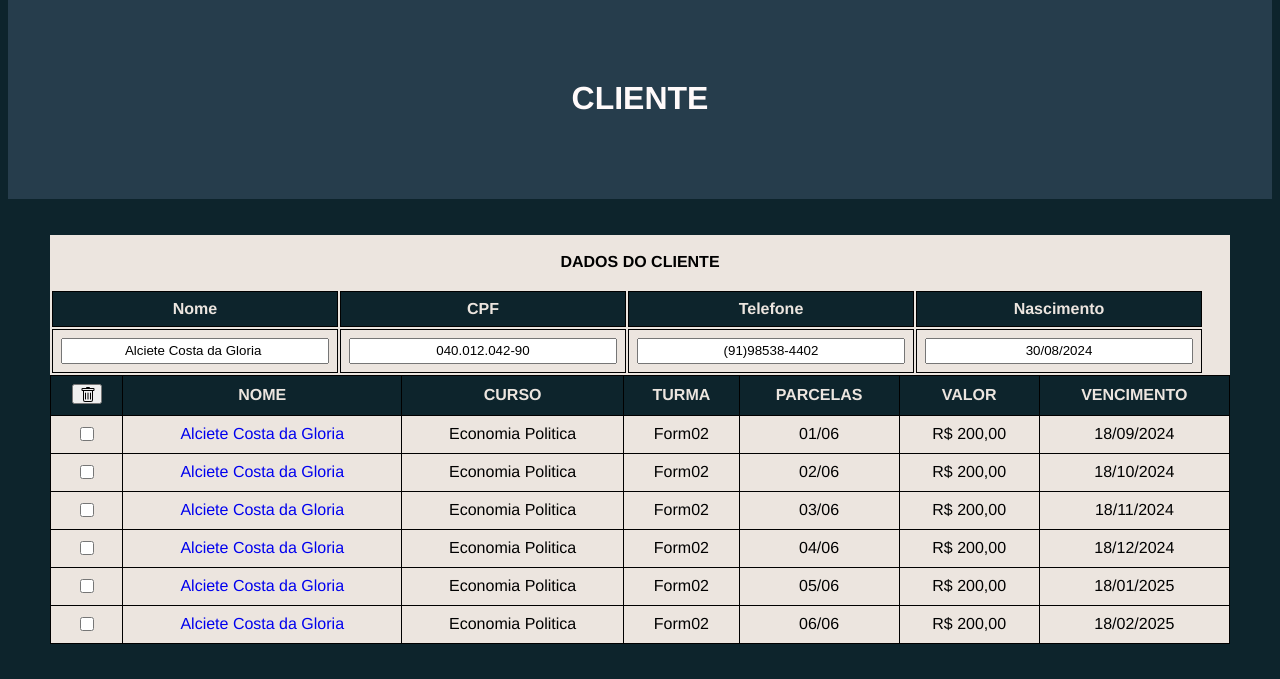
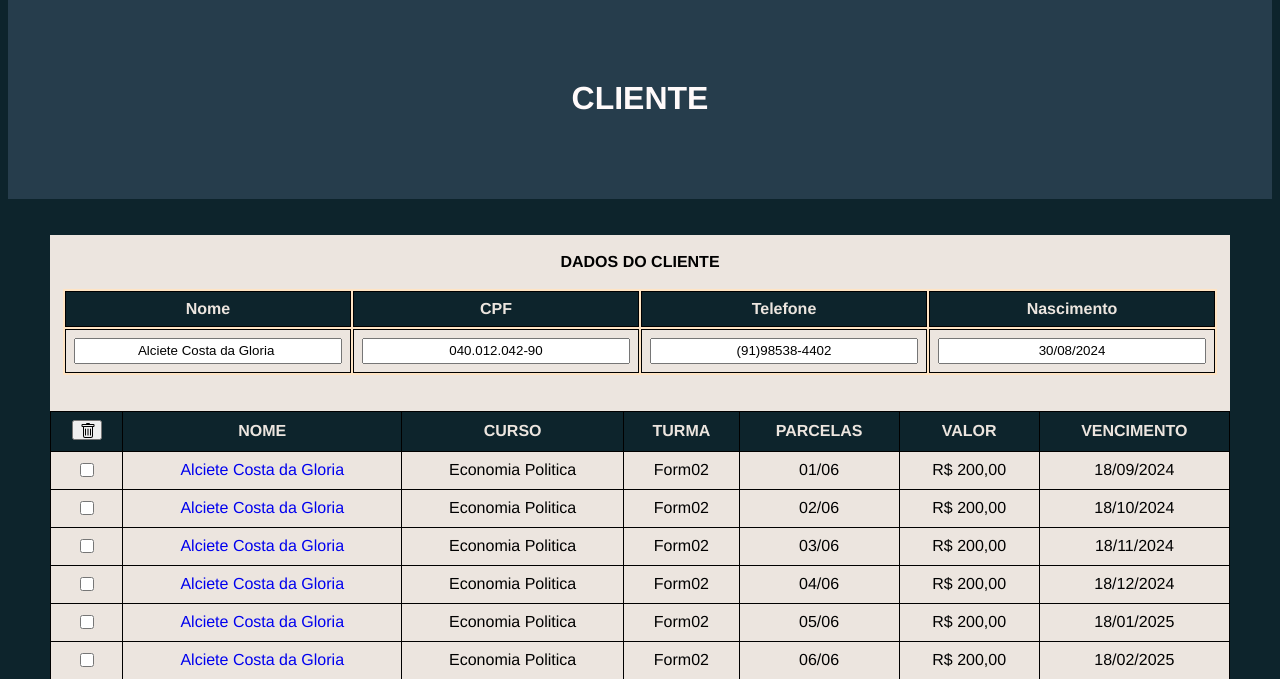
Before and after one commit to Lu4nL1ma/Project_App_Fin, a Django app: page /34/ in a window 1280 px wide. Shown: the part 56-735 px from the top of the page. Run offline with Django 5.2, Linux system fonts and the light colour scheme; data comes from the database, SQL or seed files in the repository.

Commit message:
editi_table

```diff
--- a/fin_tech/financas_online/Templates/customer.html
+++ b/fin_tech/financas_online/Templates/customer.html
@@ -40,7 +40,7 @@
     <div class="dados_cliente">
                     <br>
                     <tr> <b> DADOS DO CLIENTE </b> </tr> <br> <br>
-                    <table>
+                    <table class="table_customer">
                       <tr>
                         <th>Nome</th>
                         <th>CPF</th>
@@ -54,6 +54,8 @@
                         <td> <input class="pesquisa_three" type="text" id="nascimento" name="nsc_cli" value="{{c.nascimento|date:'d/m/Y'}}" required> </td>
                       </tr>
                     </table>
+
+                    <br> <br>
 
       <form method="post">
         {% csrf_token %}
--- a/fin_tech/financas_online/static/css/style.css
+++ b/fin_tech/financas_online/static/css/style.css
@@ -177,3 +177,9 @@
 
   .alinhar_buttom{display: flex;
                   justify-content: center; /* Centraliza os botões horizontalmente */}
+
+  .table_customer{background-color: bisque;
+                  align-items: center;
+                  text-align: center;
+                  margin: auto;
+                  }
```
